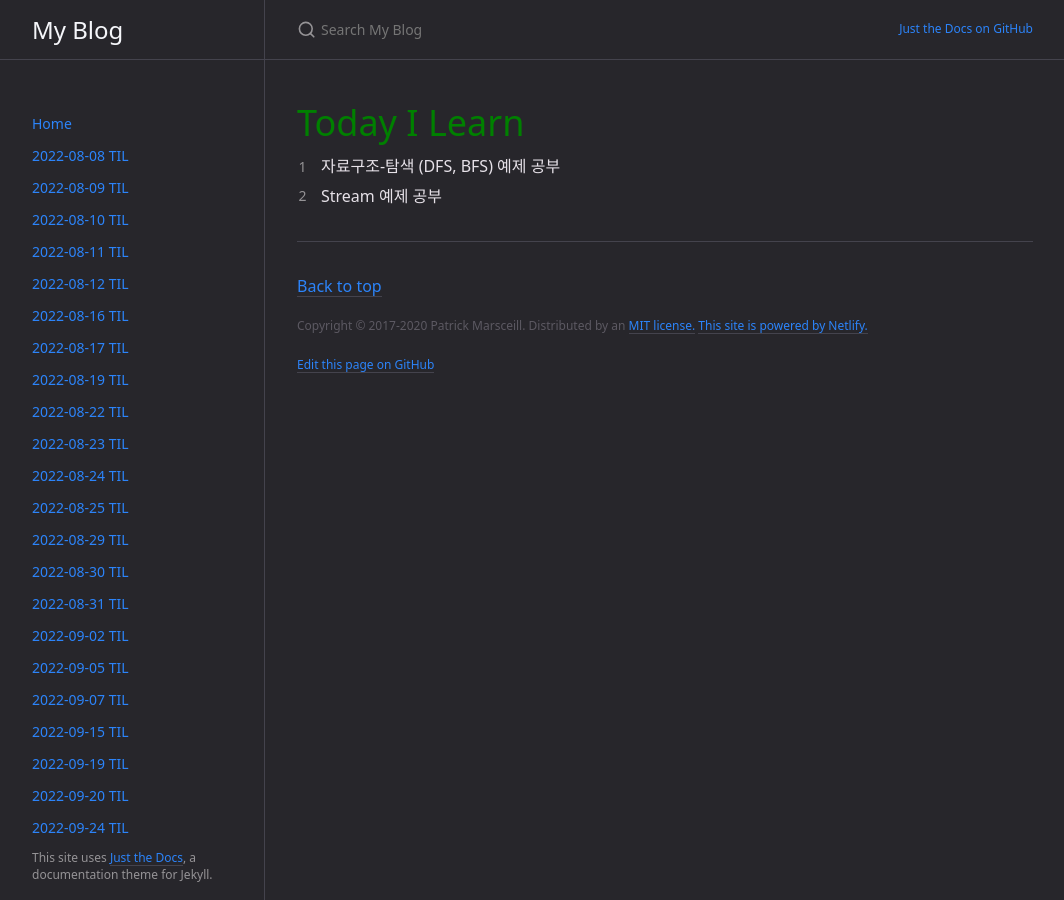
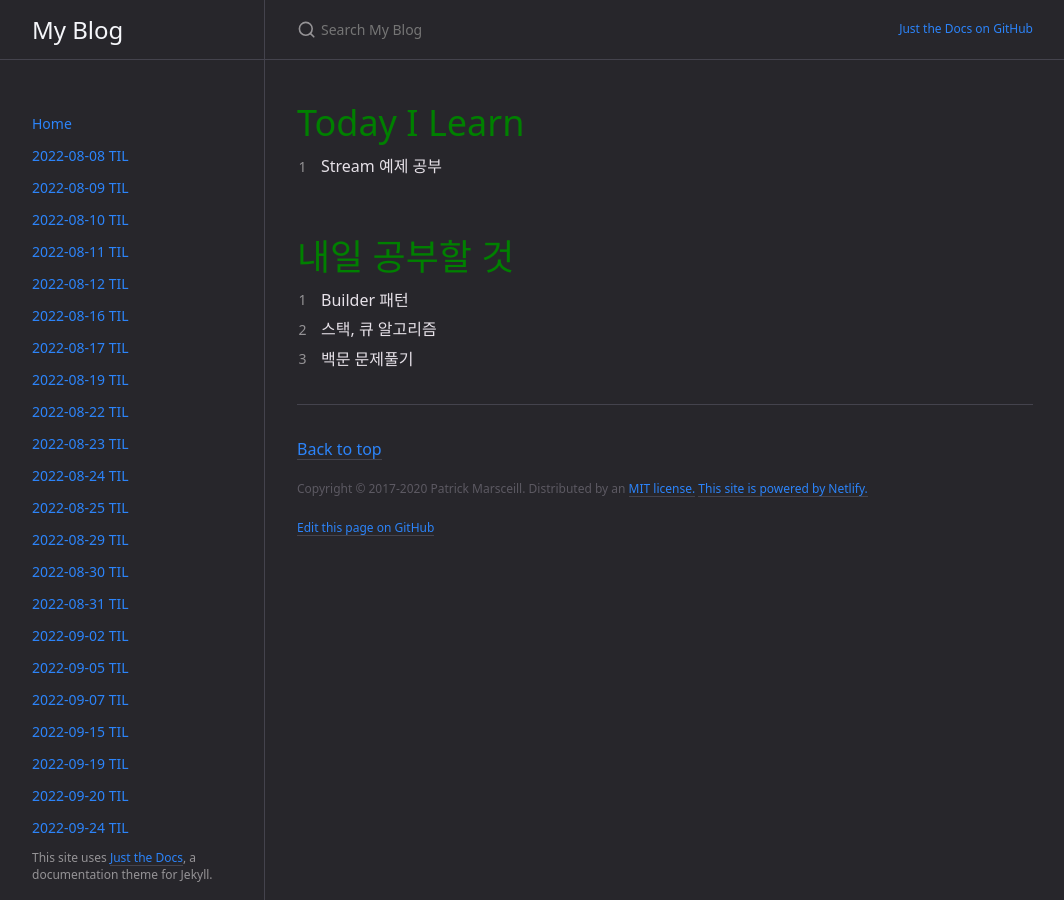
Before and after one commit to RadSparkle/RadSparkle.github.io, a Jekyll site: the page built from docs/TIL/2022-11-03-TIL.md, in a window 1280 px wide. Shown: the whole page, without its empty margins (107-1171 px from the left). Built offline with Jekyll 4.4.1, drawn with Linux system fonts in a browser that asks for light colours.

Commit message:
DOCS : 2022-11-03 TIL 수정 및 '내일 공부할 것' 추가

```diff
--- a/docs/TIL/2022-11-03-TIL.md
+++ b/docs/TIL/2022-11-03-TIL.md
@@ -8,5 +8,12 @@ categories: TIL
 <span style="color:green"> Today I Learn  </span>
 =====================================================
 
-1. 자료구조-탐색 (DFS, BFS) 예제 공부
-2. Stream 예제 공부
+1. Stream 예제 공부
+
+
+
+<span style="color:green"> 내일 공부할 것 </span>
+=====================================================
+1. Builder 패턴
+2. 스택, 큐 알고리즘
+3. 백문 문제풀기
```
